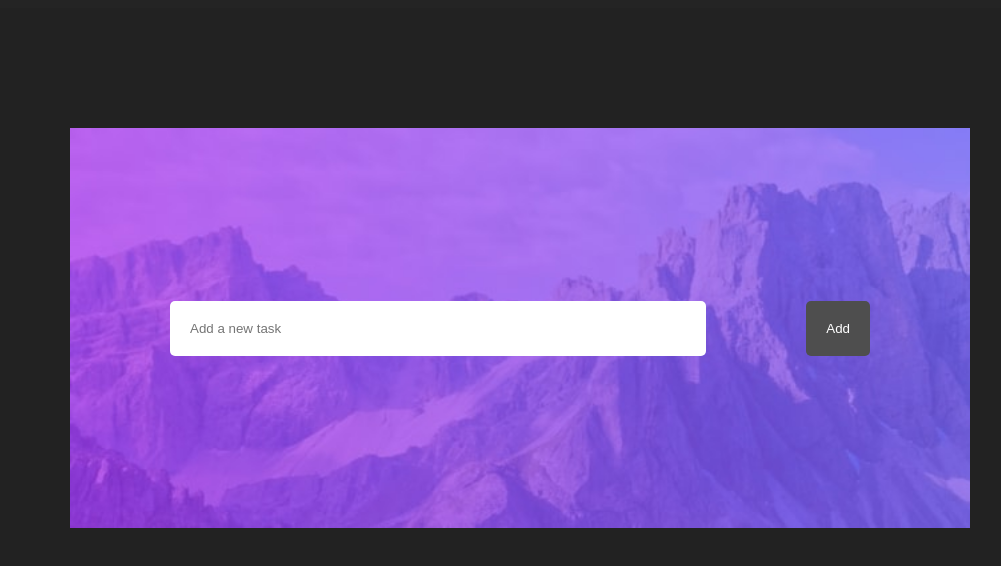
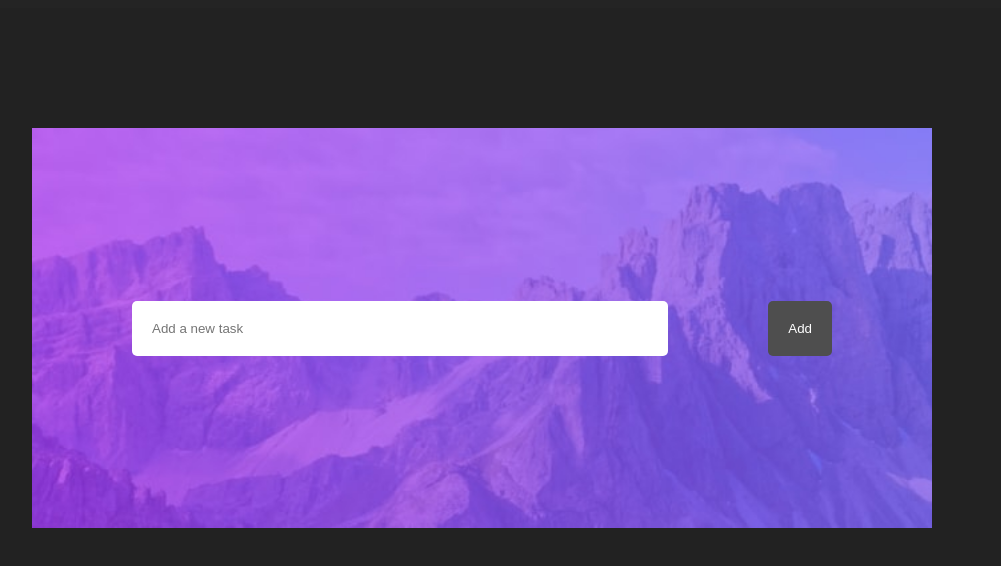
Before and after one commit to RivoltaAlpha/react-todo, a React (Vite) app: page / in a window 1280 px wide. Shown: the top 566 px of the page, without its empty margins (158-1159 px from the left). Built offline with nearby package versions, Linux system fonts and the light colour scheme.

Commit message:
flex wrapper

```diff
--- a/src/components/body/body.scss
+++ b/src/components/body/body.scss
@@ -1,12 +1,12 @@
 .body{
     background-color: #222;
-    margin-top: 10px;
     align-items: center;
     justify-content: center;
 
   ul {
     list-style: none;
     padding: 0;
+    border: 10px solid purple;
   }
 
   li {
@@ -18,7 +18,6 @@
     border-radius: 5px;
     margin-bottom: 10px;
     width: 500px;
-    margin-left: 400px;
   }
 
   li input[type='checkbox'] {
--- a/src/components/wrapper/wrapper.scss
+++ b/src/components/wrapper/wrapper.scss
@@ -6,4 +6,6 @@
     border-radius: 8px;
     align-items: center;
     justify-content: center;
+    display: flex;
+    flex-direction: column;
   }
```
